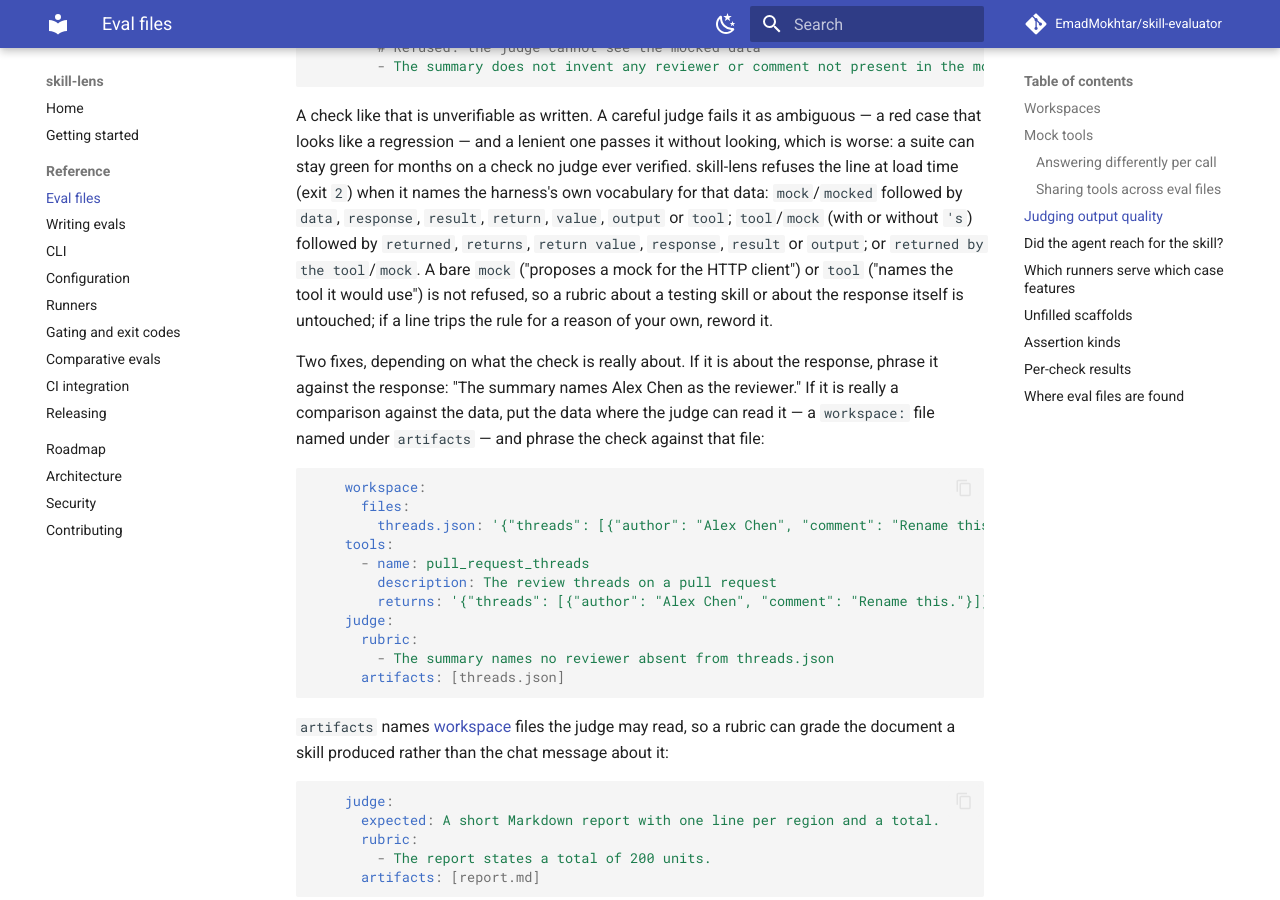
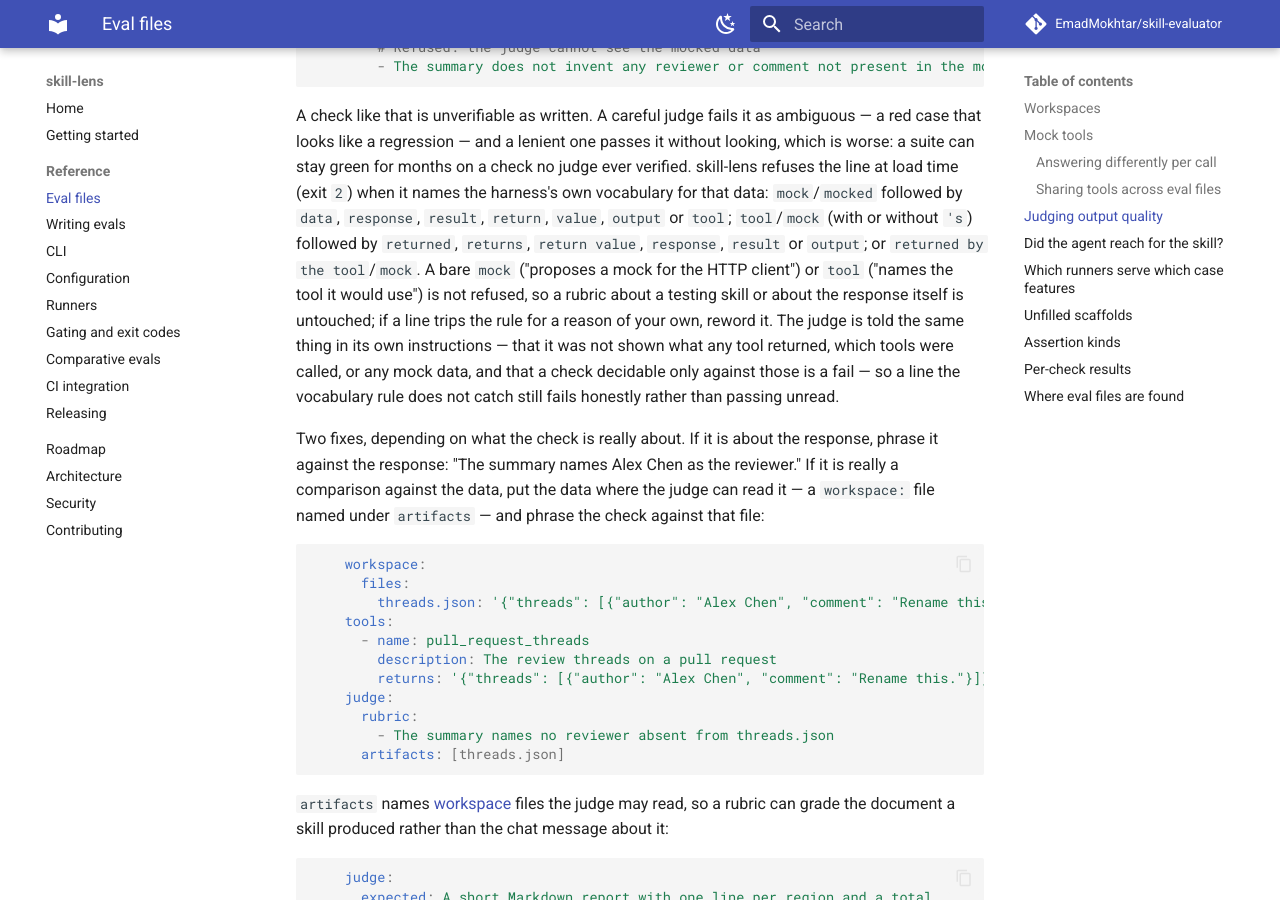
Before and after one commit to EmadMokhtar/skill-evaluator, an MkDocs documentation site: the page built from docs/eval-files.md, in a window 1280 px wide and 900 px high, scrolled down 6538 px. Built offline with MkDocs 1.6.1 and Material for MkDocs 9.7.7, drawn with Linux system fonts in a browser that asks for light colours; comment, search, counter and statistics services are not loaded.

Commit message:
feat: tell the judge what it was not shown
The loader refuses a rubric line that names mock data in the harness's
own words. A line that refers to it another way still reaches the judge,
and a lenient model passes it without looking. So the shared system
prompt now says outright that the judge was not shown what any tool
returned, which tools were called, or any mock data, and that a check
decidable only against those is a fail with the evidence saying so.

The three judge cassettes are re-recorded, since the prompt is part of
the request body they match on.

Co-Authored-By: Claude Opus 5 <noreply@anthropic.com>

```diff
--- a/docs/eval-files.md
+++ b/docs/eval-files.md
@@ -302,7 +302,10 @@ data: `mock`/`mocked` followed by `data`, `response`, `result`, `return`, `value
 `response`, `result` or `output`; or `returned by the tool`/`mock`. A bare `mock` ("proposes a
 mock for the HTTP client") or `tool` ("names the tool it would use") is not refused, so a
 rubric about a testing skill or about the response itself is untouched; if a line trips the
-rule for a reason of your own, reword it.
+rule for a reason of your own, reword it. The judge is told the same thing in its own
+instructions — that it was not shown what any tool returned, which tools were called, or
+any mock data, and that a check decidable only against those is a fail — so a line the
+vocabulary rule does not catch still fails honestly rather than passing unread.
 
 Two fixes, depending on what the check is really about. If it is about the response, phrase
 it against the response: "The summary names Alex Chen as the reviewer." If it is really a
```
Also changed, not shown: ARCHITECTURE.md (+4 -1 lines), CLAUDE.md (+3 -0 lines), 5 other files.
